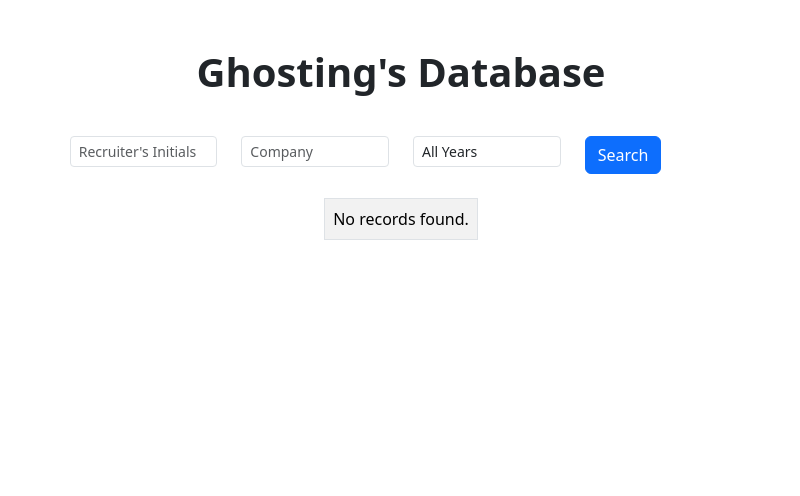
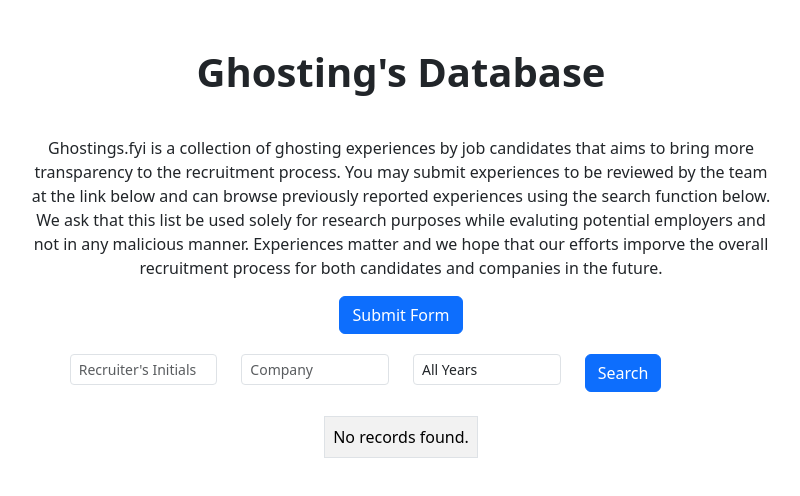
Before and after one commit to BearGiant2024/visa-salary-app, a React (Create React App) app: page / in a window 1280 px wide. Shown: the top 496 px of the page, without its empty margins (239-1039 px from the left). Built offline with nearby package versions, Linux system fonts and the light colour scheme.

Commit message:
added description and form link

```diff
--- a/src/App.js
+++ b/src/App.js
@@ -1,5 +1,5 @@
-import React, { useState } from 'react';
-import { Container, Form, Button, Table, Alert } from 'react-bootstrap';
+import React, { useState } from "react";
+import { Container, Form, Button, Table, Alert } from "react-bootstrap";
 
 const API_KEY = `AIzaSyCPiVRDxxQFWZjanUQx2oPrnEg3cqMjz3k`;
 const SPREADSHEET_ID = `12hKO-ucUdcb7ZPiGdkAW3WxX7proDzH8CCJIr4OlaY0`;
@@ -33,11 +33,11 @@
 };
 
 function App() {
-  const [recruiterInitials, setRecruiterInitials] = useState('');
-  const [company, setCompany] = useState('');
-  const [year, setYear] = useState('All Years');
+  const [recruiterInitials, setRecruiterInitials] = useState("");
+  const [company, setCompany] = useState("");
+  const [year, setYear] = useState("All Years");
   const [ghostingRecords, setGhostingRecords] = useState([]);
-  const [error, setError] = useState('');
+  const [error, setError] = useState("");
   const [showResults, setShowResults] = useState(false);
 
   const handleSubmit = async (e) => {
@@ -45,23 +45,31 @@
 
     if (!recruiterInitials && !company) {
       setError("Please provide Either Recruiter's Initials and Company name");
-      setShowResults(false)
+      setShowResults(false);
       return;
-    }else{
-
+    } else {
     }
 
-    setError('');
+    setError("");
 
     try {
-      const fetchedData = await fetchSheetData(SPREADSHEET_ID, SHEET_RANGE, API_KEY);
+      const fetchedData = await fetchSheetData(
+        SPREADSHEET_ID,
+        SHEET_RANGE,
+        API_KEY
+      );
 
       const filteredData = fetchedData.filter((record) => {
-        const isRecruiterIntitals = record.recruiterInitials.toLowerCase().includes(recruiterInitials.toLowerCase());
+        const isRecruiterIntitals = record.recruiterInitials
+          .toLowerCase()
+          .includes(recruiterInitials.toLowerCase());
 
-        const isCompany = record.company.toLowerCase().includes(company.toLowerCase());
+        const isCompany = record.company
+          .toLowerCase()
+          .includes(company.toLowerCase());
 
-        const isYear = year === 'All Years' || parseInt(record.year) === parseInt(year);
+        const isYear =
+          year === "All Years" || parseInt(record.year) === parseInt(year);
 
         return isRecruiterIntitals && isCompany && isYear;
       });
@@ -69,7 +77,7 @@
       setGhostingRecords(filteredData);
       setShowResults(true);
     } catch (error) {
-      console.error('Error fetching data:', error);
+      console.error("Error fetching data:", error);
     }
   };
 
@@ -79,12 +87,40 @@
     years.push(year);
   }
 
+  const openInNewTab = (url) => {
+    window.open(url, "_blank", "noreferrer");
+  };
+
   return (
     <div className="app-container">
       <Container className="mt-5 d-flex flex-column justify-content-center align-items-center">
-        <h1 className="text-center" style={{ minHeight: '10vh' }}>
+        <h1 className="text-center" style={{ minHeight: "10vh" }}>
           <b>Ghosting's Database</b>
         </h1>
+        <p className="text-center col-lg-8">
+          Ghostings.fyi is a collection of ghosting experiences by job
+          candidates that aims to bring more transparency to the recruitment
+          process. You may submit experiences to be reviewed by the team at the
+          link below and can browse previously reported experiences using the
+          search function below. We ask that this list be used solely for
+          research purposes while evaluting potential employers and not in any
+          malicious manner. Experiences matter and we hope that our efforts
+          imporve the overall recruitment process for both candidates and
+          companies in the future.
+        </p>
+        <div className="justify-content-center align-items-center">
+          <Button
+            style={{ marginBottom: "20px" }}
+            variant="primary"
+            onClick={() =>
+              openInNewTab(
+                "https://docs.google.com/forms/u/1/d/e/1FAIpQLSfnvMHVuxRXez5_ih43I9p-p8iXv9PZRXuXJZsYF6O76Td4sA/viewform?usp=sf_link"
+              )
+            }
+          >
+            Submit Form
+          </Button>
+        </div>
         {error && (
           <Alert variant="danger" className="mb-4">
             {error}
@@ -140,8 +176,11 @@
             </div>
           </div>
         </Form>
-        <div className="table-responsive mt-4" style={{ maxWidth: '800px', margin: '0 auto' }}>
-          <Table striped bordered hover >
+        <div
+          className="table-responsive mt-4"
+          style={{ maxWidth: "800px", margin: "0 auto" }}
+        >
+          <Table striped bordered hover>
             {showResults && ghostingRecords.length > 0 ? (
               <thead>
                 <tr>
```
Also changed, not shown: 1 other file (tests, documents, lock files or other folders).
